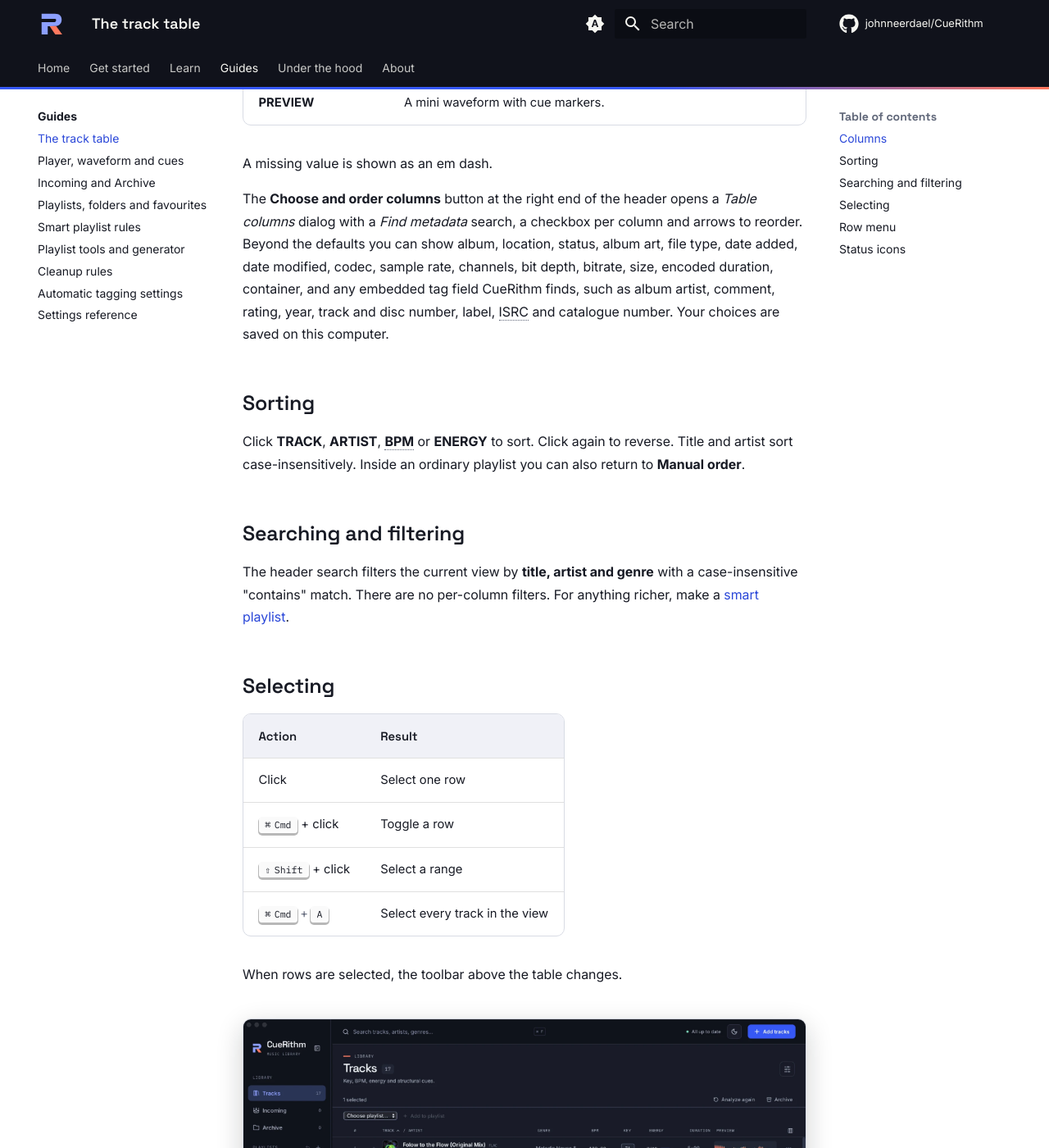
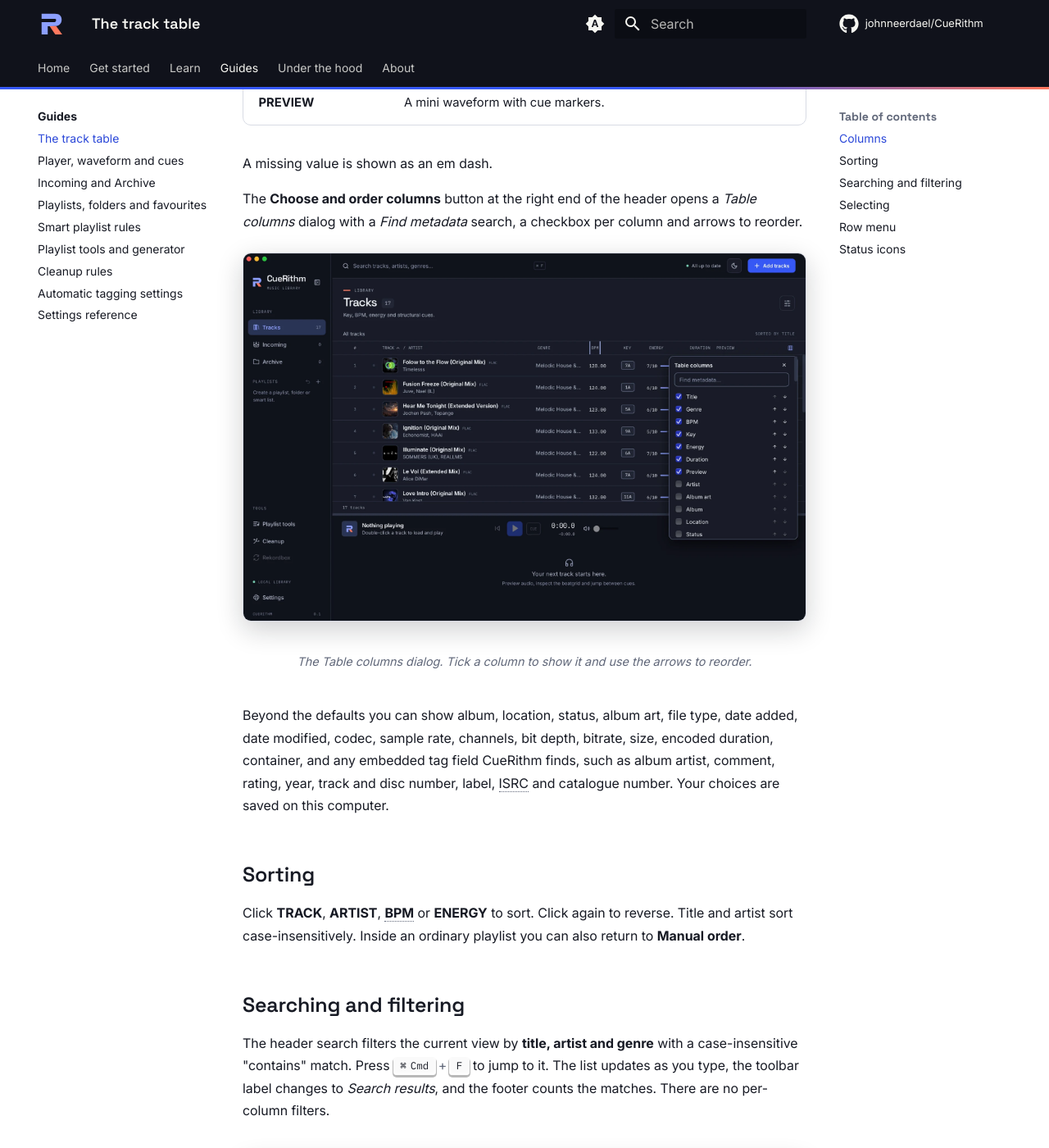
Before and after one commit to johnneerdael/CueRithm, an MkDocs documentation site: the page built from docs/user-guide/guides/track-table.md, in a window 1280 px wide and 1400 px high, scrolled down 1430 px. Shown: the whole window at 82% size. Built offline with MkDocs 1.6.1 and Material for MkDocs 9.7.7, drawn with Linux system fonts in a browser that asks for light colours; comment, search, counter and statistics services are not loaded; some of the changed text lies outside the part shown.

Commit message:
docs: add column chooser and search screenshots to the user guide
Co-Authored-By: Claude Sonnet 5.5 <noreply@anthropic.com>

```diff
--- a/docs/user-guide/guides/track-table.md
+++ b/docs/user-guide/guides/track-table.md
@@ -24,7 +24,12 @@ Default columns, left to right:
 
 A missing value is shown as an em dash.
 
-The **Choose and order columns** button at the right end of the header opens a *Table columns* dialog with a *Find metadata* search, a checkbox per column and arrows to reorder. Beyond the defaults you can show album, location, status, album art, file type, date added, date modified, codec, sample rate, channels, bit depth, bitrate, size, encoded duration, container, and any embedded tag field CueRithm finds, such as album artist, comment, rating, year, track and disc number, label, ISRC and catalogue number. Your choices are saved on this computer.
+The **Choose and order columns** button at the right end of the header opens a *Table columns* dialog with a *Find metadata* search, a checkbox per column and arrows to reorder. <figure markdown>
+  ![The Table columns dialog with a Find metadata box, checkboxes for Title, Genre, BPM, Key, Energy, Duration and Preview, and more columns such as Artist, Album art, Album, Location and Status](../assets/screens/34-columns-dialog.webp){ .screen loading=lazy }
+  <figcaption>The Table columns dialog. Tick a column to show it and use the arrows to reorder.</figcaption>
+</figure>
+
+Beyond the defaults you can show album, location, status, album art, file type, date added, date modified, codec, sample rate, channels, bit depth, bitrate, size, encoded duration, container, and any embedded tag field CueRithm finds, such as album artist, comment, rating, year, track and disc number, label, ISRC and catalogue number. Your choices are saved on this computer.
 
 ## Sorting
 
@@ -32,7 +37,12 @@ Click **TRACK**, **ARTIST**, **BPM** or **ENERGY** to sort. Click again to rever
 
 ## Searching and filtering
 
-The header search filters the current view by **title, artist and genre** with a case-insensitive "contains" match. There are no per-column filters. For anything richer, make a [smart playlist](smart-rules.md).
+The header search filters the current view by **title, artist and genre** with a case-insensitive "contains" match. Press ++cmd+f++ to jump to it. The list updates as you type, the toolbar label changes to *Search results*, and the footer counts the matches. There are no per-column filters.
+
+<figure markdown>
+  ![Search results for Kyle showing a single matching track](../assets/screens/33-search.webp){ .screen loading=lazy }
+  <figcaption>Searching "Kyle" matches the artist name. The grey hint text disappears as soon as you type.</figcaption>
+</figure> For anything richer, make a [smart playlist](smart-rules.md).
 
 ## Selecting
 
```
Also changed, not shown: docs/user-guide/get-started/main-window.md (+5 -0 lines), docs/user-guide/assets/screens/33-search.webp (added), docs/user-guide/assets/screens/34-columns-dialog.webp (added).
